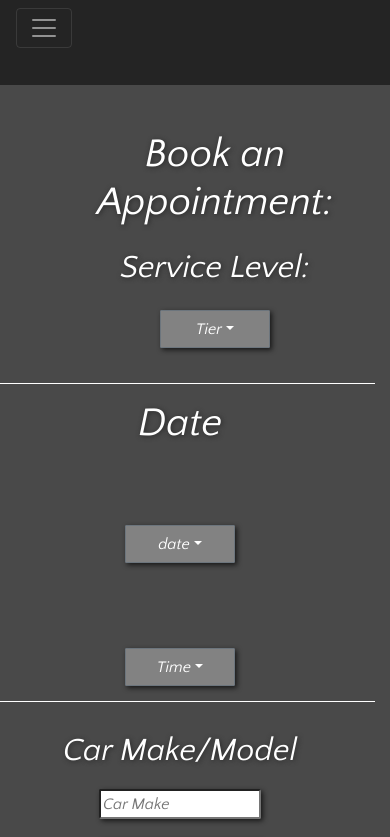
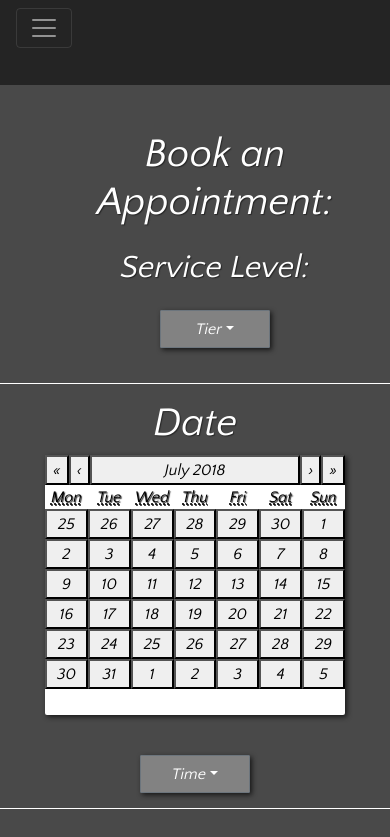
Before and after one commit to mlnemenzo/the-works, a React (Create React App) app: page /appointment in a window 390 px wide. Shown: the top 837 px of the page. Built offline with nearby package versions, Linux system fonts and the light colour scheme; no server answers.

Commit message:
calendar styling

```diff
--- a/src/App.css
+++ b/src/App.css
@@ -5,7 +5,7 @@
   height: 100%;
   margin: auto;
   background-color: rgb(73, 73, 73);
-  text-shadow: 1px 1px 5px rgb(39, 39, 39);
+  text-shadow: 1px 1px 1px rgb(39, 39, 39);
   font-family: 'Quattrocento Sans', sans-serif;
   font-size: 1rem
 
@@ -362,12 +362,8 @@ img {
   padding: 0
 }
 
-.calendar-container {
-  padding: 55px
-}
-
-.apt-time {
-  margin-top: 55px
+.appointment-time {
+  margin-top: 25px
 }
 
 .service-type {
@@ -404,6 +400,15 @@ textarea {
 
 .dropdown {
   padding: 15px
+}
+
+.react-calendar {
+  border-radius: 2px;
+  -webkit-box-shadow: 2px 2px 5px rgb(24, 24, 24);
+  box-shadow: 2px 2px 5px rgb(24, 24, 24);
+  background-color: white;
+  color: black;
+  height: 260px
 }
 
 /* ////////////////////////////////// footer ///////////////////////////////////////// */
--- a/src/components/appointment.js
+++ b/src/components/appointment.js
@@ -1,7 +1,7 @@
 import React, { Component } from 'react';
 import { Link } from 'react-router-dom';
 import axios from 'axios';
-import Calendar from 'react-calendar';
+import Calendar from 'react-calendar/dist/entry.nostyle';
 import { Dropdown, DropdownToggle, DropdownMenu, DropdownItem } from 'reactstrap';
 
 class Appointment extends Component {
@@ -11,7 +11,6 @@ class Appointment extends Component {
 
             this.toggle = this.toggle.bind(this);
             this.toggleTwo = this.toggleTwo.bind(this);
-            this.toggleCalendar = this.toggleCalendar.bind(this);
 
             this.state = {
                 dropDownOpen : false,
@@ -25,7 +24,7 @@ class Appointment extends Component {
                 carMake : "",
                 carModel : "",
                 carYear : "",
-                carInfo : ""
+                carInfo : "",
                 // service : null,
                 // date : new Date(),
                 // time : null
@@ -41,12 +40,6 @@ class Appointment extends Component {
     toggleTwo() {
         this.setState({
             dropDownOpenTwo : !this.state.dropDownOpenTwo
-        });
-    }
-
-    toggleCalendar() {
-        this.setState({
-            dropdownCaldendar : !this.state.dropdownCaldendar
         });
     }
 
@@ -97,19 +90,11 @@ class Appointment extends Component {
                 </Dropdown>
             </div>
 
-            <div className="schedule col-12 row">
+            <div className="schedule col-12">
                     <div className="appointment-date col-12">
                         <h1 className="calendar">Date</h1>
-                        <div className ="calendar-container">
-                        <Dropdown isOpen={this.state.dropdownCaldendar} toggle={this.toggleCalendar}>
-                            <DropdownToggle caret>date</DropdownToggle>
-                            <DropdownMenu>
-                                <DropdownItem><Calendar
-                            onChange={this.onChange}
-                            value={this.state.date}
-                            /></DropdownItem>
-                            </DropdownMenu>
-                        </Dropdown>
+                        <div className ="calendar-container col-12 col-md-6 offset-md-3 col-lg-6 offset-lg-3">
+                            <Calendar onChange={this.onChange} value={this.state.date}/>
                         </div>
                     </div>
 
@@ -134,7 +119,7 @@ class Appointment extends Component {
                 </Dropdown>
                 </div>
             </div>
-            <div className="text-area col-12 row">
+            <div className="text-area col-12">
                 <form className = "car-info col-12 text-center">
                     <h2 className="car-info-header col-12 text-center">Car Make/Model</h2>
                     <div className="col-12 text-center">
```
